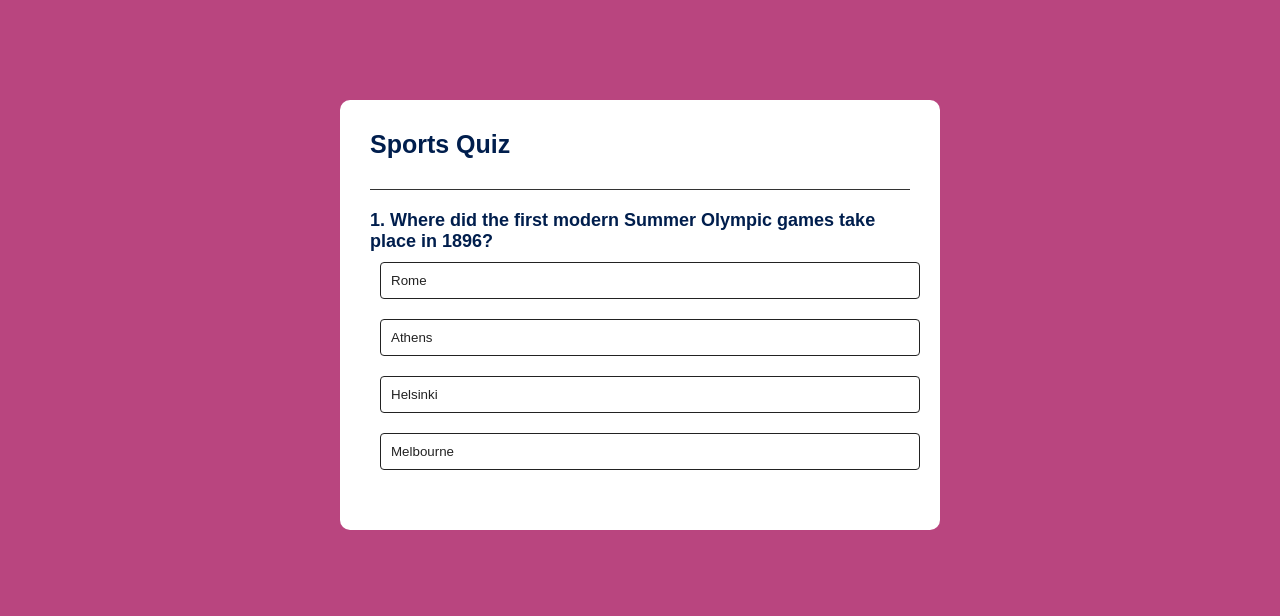
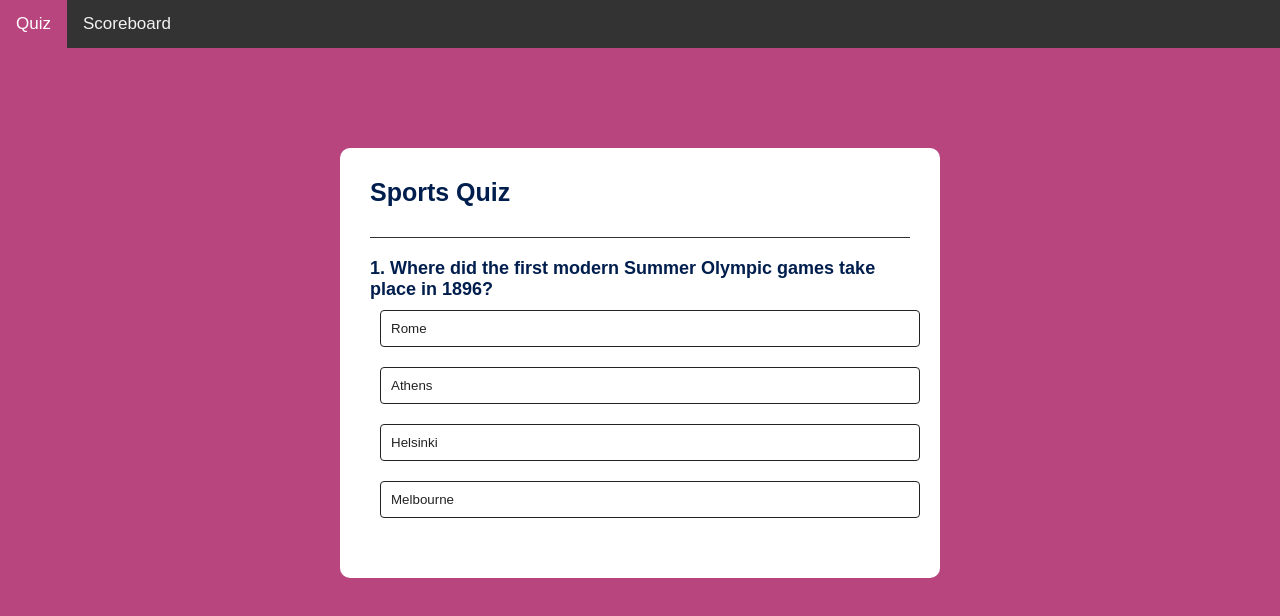
Before and after one commit to glmgrant/CFG_Intro_to_Javascript, a plain HTML site: page index.html in a window 1280 px wide. Drawn offline with Linux system fonts and the light colour scheme.

Commit message:
Adding the navbar

```diff
--- a/index.html
+++ b/index.html
@@ -1,10 +1,14 @@
 <!DOCTYPE html>
 <html>
     <head>
-        <title>Quiz - Easy Tutorials</title>
+        <title>Quiz - CFG Introduction to Javascript Course</title>
         <link rel ="stylesheet" href="style.css">
     </head>
     <body>
+            <div class="topnav">
+                <a class="active" href="./index.html">Quiz</a>
+                <a href="./scoreboard.html">Scoreboard</a>
+              </div>
         <div class ="app">
             <h1>Sports Quiz</h1>
         <div class="quiz">
--- a/style.css
+++ b/style.css
@@ -68,3 +68,30 @@ body{
 .incorrect{
     background: #ff9393;
 }
+/* Add a black background color to the top navigation */
+.topnav {
+    background-color: #333;
+    overflow: hidden;
+  }
+
+  /* Style the links inside the navigation bar */
+  .topnav a {
+    float: left;
+    color: #f2f2f2;
+    text-align: center;
+    padding: 14px 16px;
+    text-decoration: none;
+    font-size: 17px;
+  }
+
+  /* Change the color of links on hover */
+  .topnav a:hover {
+    background-color: #ddd;
+    color: rgb(121, 75, 109);
+  }
+
+  /* Add a colour to the active/current link */
+  .topnav a.active {
+    background-color: #b9457f;
+    color: white;
+  }
```
Also changed, not shown: scoreboard.html (added, +16 -0 lines).
